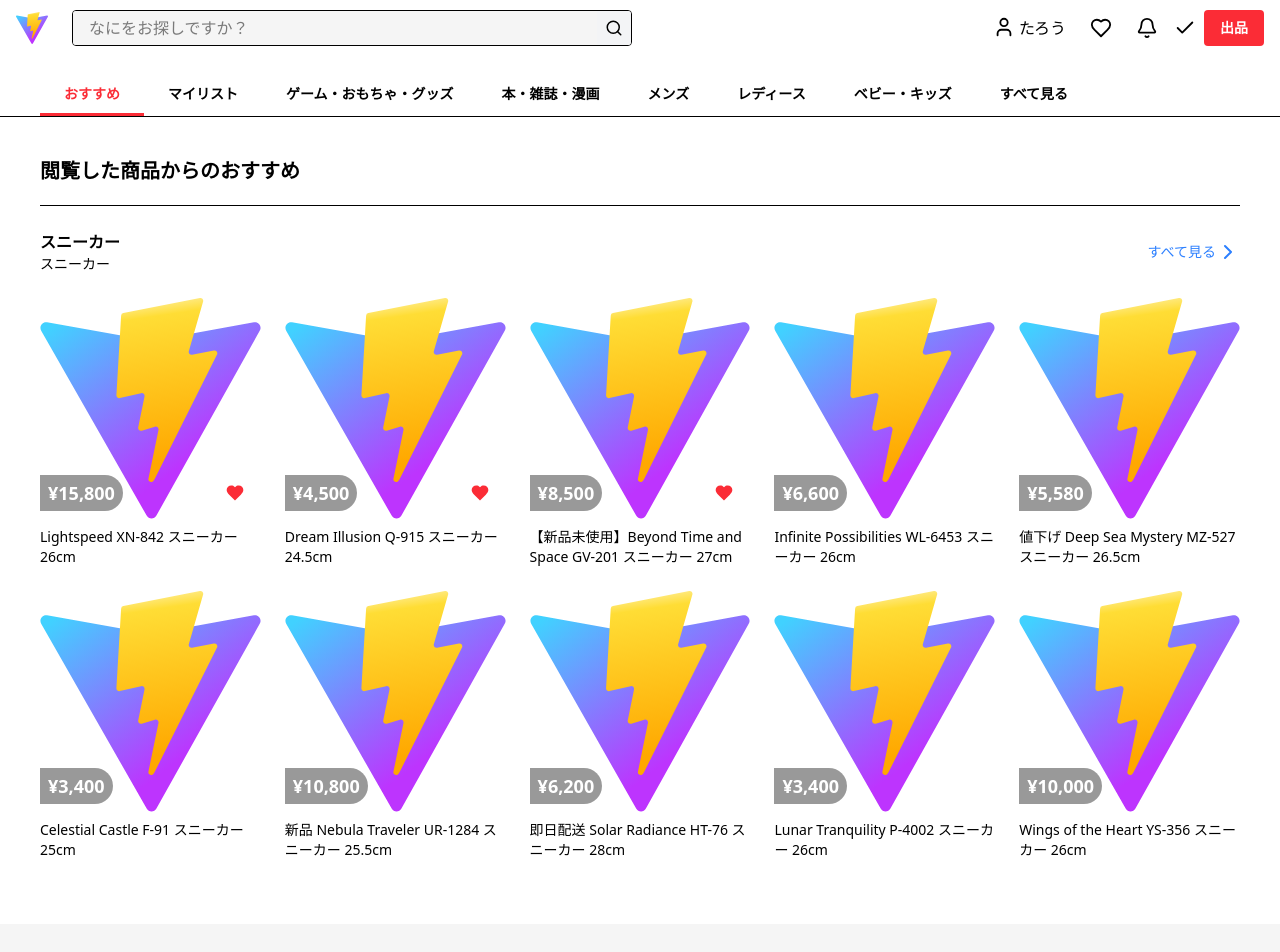
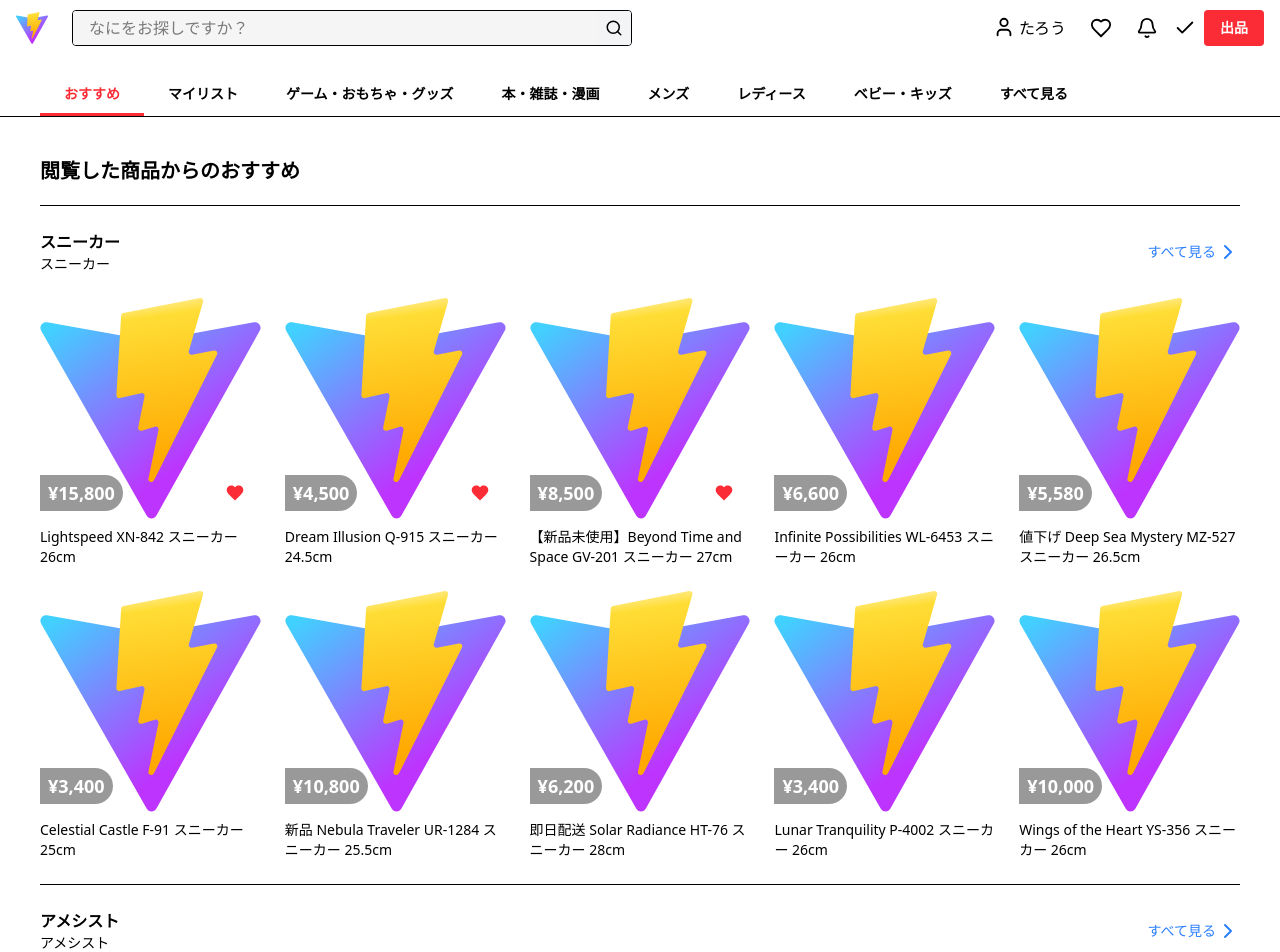
Before and after one commit to NaokiHaba/react-course-sample, a React (Vite) app in the folder packages/mercali-clone/: page / in a window 1280 px wide. Shown: the top 952 px of the page. Built offline with nearby package versions, Linux system fonts and the light colour scheme.

Commit message:
feat: Add earrings products to App component

```diff
--- a/packages/mercali-clone/src/App.tsx
+++ b/packages/mercali-clone/src/App.tsx
@@ -1,7 +1,7 @@
 import { useState } from "react";
 import { Categories } from "./components";
 import { PageHeader, PageNavigation, PageFooter } from "./layouts";
-import { sneakersProductsMaster } from "./data";
+import { earringsProductsMaster, sneakersProductsMaster } from "./data";
 import { Products } from "./components";
 import { favorites } from "./data/favorites";
 
@@ -32,6 +32,12 @@ function App() {
 					handleAddFavorite={handleAddFavorite}
 					handleRemoveFavorite={handleRemoveFavorite}
 				/>
+				<Products
+					product={earringsProductsMaster}
+					favoritesProduct={favoritesProduct}
+					handleAddFavorite={handleAddFavorite}
+					handleRemoveFavorite={handleRemoveFavorite}
+				/>
 			</main>
 			<PageNavigation />
 			<PageFooter />
```
